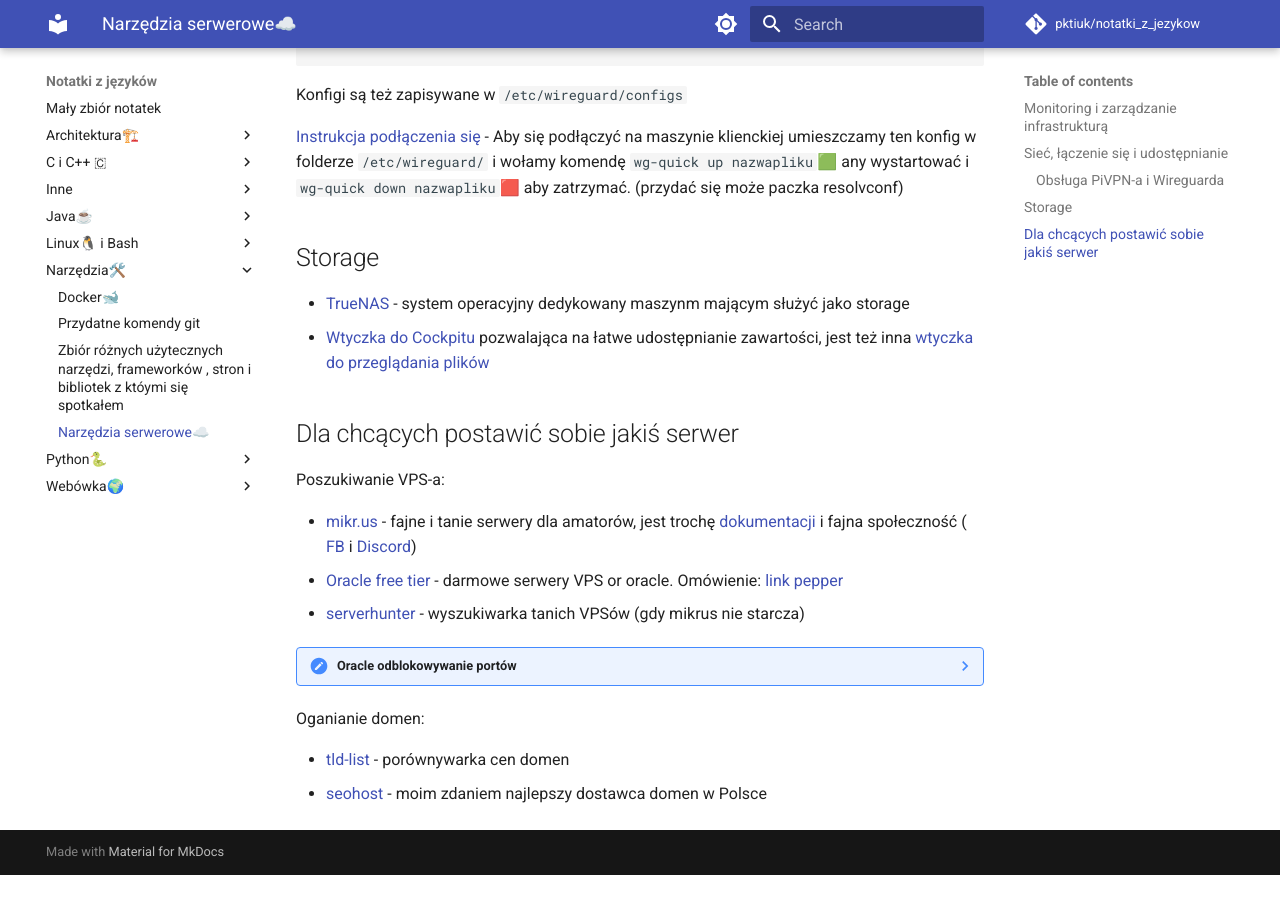
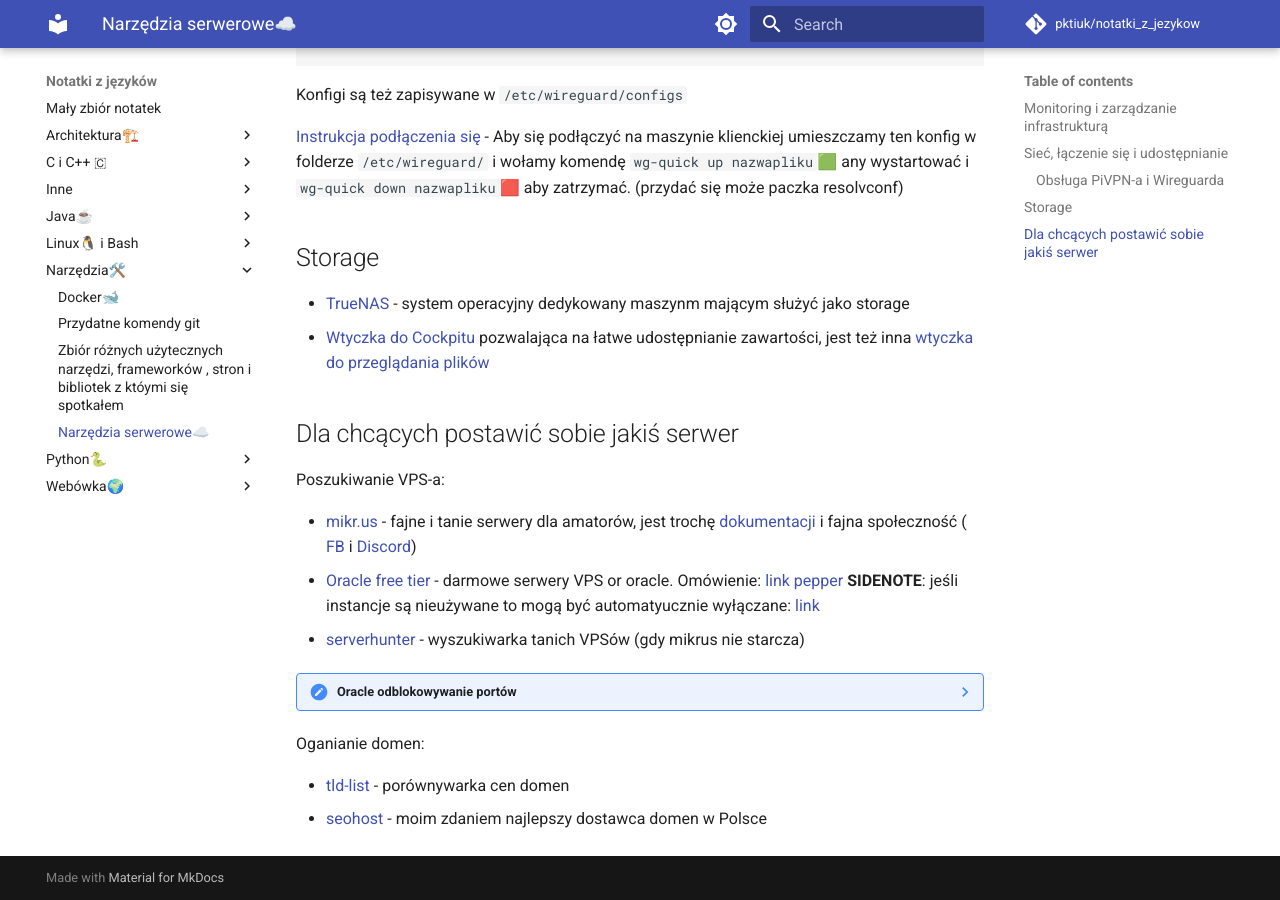
Before and after one commit to pktiuk/notatki_z_jezykow, an MkDocs documentation site: the page built from docs/Narzędzia🛠️/serwery_i_homelaby.md, in a window 1280 px wide and 900 px high, scrolled down 1586 px. Built offline with MkDocs 1.6.1 and Material for MkDocs 9.7.7, drawn with Linux system fonts in a browser that asks for light colours; comment, search, counter and statistics services are not loaded; before the commit the page ends 2461 px from its top, so only the background shows below that.

Commit message:
Oracle dopisek

```diff
--- a/docs/Narzędzia🛠️/serwery_i_homelaby.md
+++ b/docs/Narzędzia🛠️/serwery_i_homelaby.md
@@ -87,7 +87,7 @@
 Poszukiwanie VPS-a:
 
 - [mikr.us](https://mikr.us/) - fajne i tanie serwery dla amatorów, jest trochę [dokumentacji](https://www.notion.so/MIKR-US-Don-t-Panic-5c3bdde2e0b545e7866524fc117446c3) i fajna społeczność ( [FB](https://www.facebook.com/groups/mikrusy) i [Discord](https://discord.gg/hFcqJGkppq))
-- [Oracle free tier](https://www.oracle.com/pl/cloud/free/) - darmowe serwery VPS or oracle. Omówienie: [link pepper](https://www.pepper.pl/promocje/oracle-cloud-free-tier-darmowe-vpsy-z-ipv4-459055)
+- [Oracle free tier](https://www.oracle.com/pl/cloud/free/) - darmowe serwery VPS or oracle. Omówienie: [link pepper](https://www.pepper.pl/promocje/oracle-cloud-free-tier-darmowe-vpsy-z-ipv4-459055) **SIDENOTE**: jeśli instancje są nieużywane to mogą być automatyucznie wyłączane: [link](https://docs.oracle.com/en-us/iaas/Content/FreeTier/freetier_topic-Always_Free_Resources.htm#compute__idleinstances)
 - [serverhunter](https://www.serverhunter.com/) - wyszukiwarka tanich VPSów (gdy mikrus nie starcza)
 
 ??? note "Oracle odblokowywanie portów"
```
